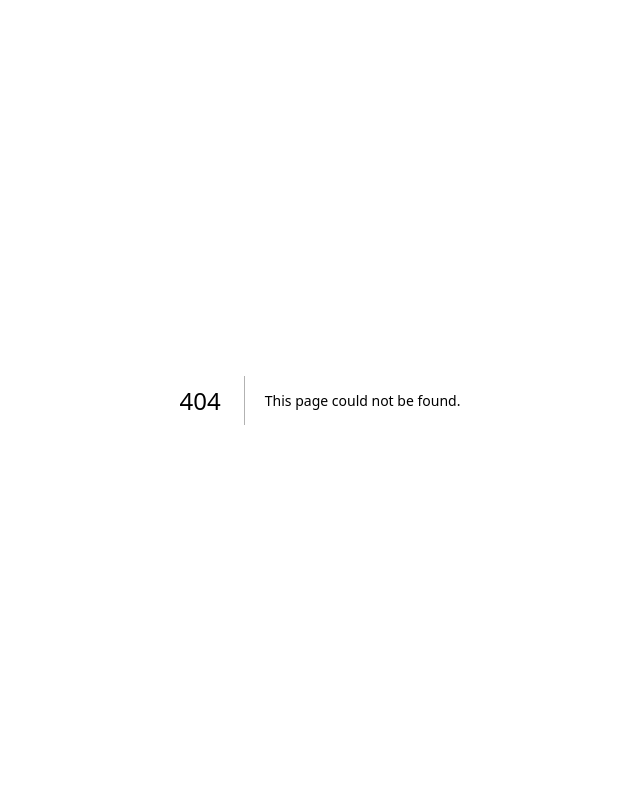
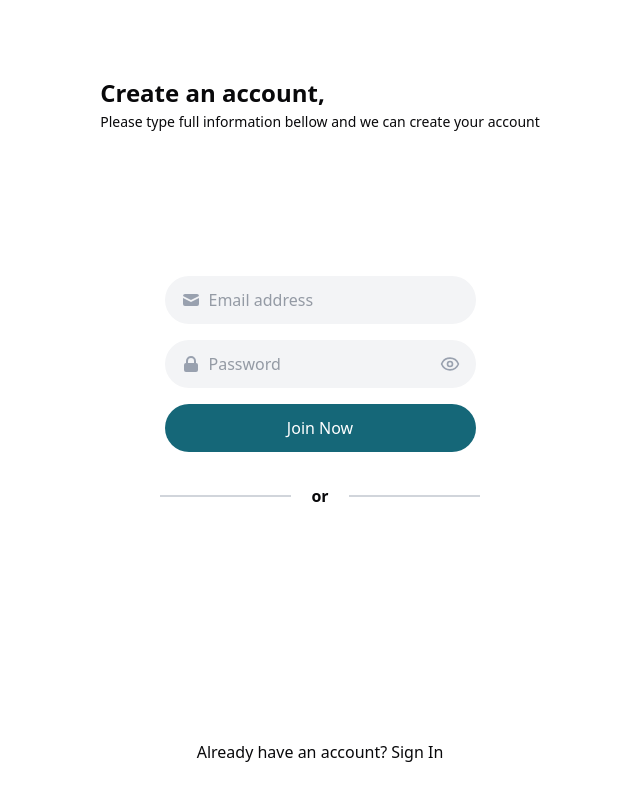
Before and after one commit to Leap-2b/tear-of-code, a Next.js app: page /signup in a window 1280 px wide. Before the commit this address had no page. Shown: the top 800 px of the page, without its empty margins (320-960 px from the left). Built offline with nearby package versions, Linux system fonts and the light colour scheme.

Commit message:
sign up progress 80%

```diff
--- a/src/app/(auth)/login/_compoment/LoginSign-in.tsx
+++ b/src/app/(auth)/login/_compoment/LoginSign-in.tsx
@@ -6,10 +6,8 @@ import { Button } from "@/components/ui/button";
 import {
   Form,
   FormControl,
-  FormDescription,
   FormField,
   FormItem,
-  FormLabel,
   FormMessage,
 } from "@/components/ui/form";
 import { Input } from "@/components/ui/input";
--- a/src/app/(auth)/login/page.tsx
+++ b/src/app/(auth)/login/page.tsx
@@ -1,3 +1,4 @@
+import Link from "next/link";
 import { Googleconfirm } from "./_compoment/Googleconfirm";
 import { ProfileForm } from "./_compoment/LoginSign-in";
 
@@ -16,11 +17,13 @@ const Page = () => {
         <p className="px-5 text-[16px] font-semibold">or</p>
         <div className="w-[50%] h-[0px] border-[1px] border-solid border-[#D1D5DB]"></div>
       </div>
-      <Googleconfirm/>
+      <Googleconfirm />
       <div className="flex w-360px justify-center mt-4">
-        <p>Don’t have an account?</p><button>Join Now</button>
+        <Link href={"/signup"}>
+          <p>Don’t have an account?</p>
+          <button>Join Now</button>
+        </Link>
       </div>
-
     </div>
   );
 };
--- /dev/null
+++ b/src/app/(auth)/signup/_compoments/SignUpInput.tsx
@@ -0,0 +1,124 @@
+"use client";
+import type React from "react";
+import { useState } from "react";
+import { Eye, EyeOff } from "lucide-react";
+type User = {
+  email: string;
+  password: string;
+};
+export function Register() {
+  const [showPassword, setShowPassword] = useState(false);
+  const [formData, setFormData] = useState({
+    email: "",
+    password: "",
+  });
+  {
+    /* fetch data */
+  }
+  async function createUser(formData: User) {
+    const res = await fetch("/api/signup", {
+      method: "POST",
+      headers: {
+        "Content-Type": "application/json",
+      },
+      body: JSON.stringify(formData),
+    });
+    if (!res.ok) {
+      throw new Error("Failed to create user");
+    }
+    const result = await res.json();
+    console.log("User created:", result);
+    console.log(result);
+  }
+
+  {
+    /* input handle */
+  }
+  const handleChange = (e: React.ChangeEvent<HTMLInputElement>) => {
+    const { name, value } = e.target;
+    setFormData((prev) => ({ ...prev, [name]: value }));
+  };
+
+  const handleSubmit = (e: React.FormEvent) => {
+    e.preventDefault();
+    createUser(formData);
+  };
+
+  return (
+    <div className="max-w-[375px] mx-auto p-6">
+      <form onSubmit={handleSubmit} className="space-y-4">
+        {/* Email Input */}
+        <div className="relative">
+          <div className="flex items-center bg-gray-100 rounded-full px-4 py-3">
+            <div className="text-gray-400 mr-2">
+              <svg
+                xmlns="http://www.w3.org/2000/svg"
+                className="h-5 w-5"
+                viewBox="0 0 20 20"
+                fill="currentColor"
+              >
+                <path d="M2.003 5.884L10 9.882l7.997-3.998A2 2 0 0016 4H4a2 2 0 00-1.997 1.884z" />
+                <path d="M18 8.118l-8 4-8-4V14a2 2 0 002 2h12a2 2 0 002-2V8.118z" />
+              </svg>
+            </div>
+            <input
+              type="email"
+              name="email"
+              placeholder="Email address"
+              value={formData.email}
+              onChange={handleChange}
+              className="bg-transparent w-full focus:outline-none text-gray-700"
+            />
+          </div>
+        </div>
+
+        {/* Password Input with Toggle */}
+        <div className="relative">
+          <div className="flex items-center bg-gray-100 rounded-full px-4 py-3">
+            <div className="text-gray-400 mr-2">
+              <svg
+                xmlns="http://www.w3.org/2000/svg"
+                className="h-5 w-5"
+                viewBox="0 0 20 20"
+                fill="currentColor"
+              >
+                <path
+                  fillRule="evenodd"
+                  d="M5 9V7a5 5 0 0110 0v2a2 2 0 012 2v5a2 2 0 01-2 2H5a2 2 0 01-2-2v-5a2 2 0 012-2zm8-2v2H7V7a3 3 0 016 0z"
+                  clipRule="evenodd"
+                />
+              </svg>
+            </div>
+            <input
+              type={showPassword ? "text" : "password"}
+              name="password"
+              placeholder="Password"
+              value={formData.password}
+              onChange={handleChange}
+              className="bg-transparent w-full focus:outline-none text-gray-700"
+            />
+            <button
+              type="button"
+              onClick={() => setShowPassword(!showPassword)}
+              className="text-gray-400 "
+            >
+              {showPassword ? (
+                <EyeOff className="h-5 w-5" />
+              ) : (
+                <Eye className="h-5 w-5" />
+              )}
+            </button>
+          </div>
+        </div>
+
+        {/* Submit Button - Hidden in the screenshot but typically follows a form */}
+        <button
+          type="submit"
+          className="w-full bg-[#156778] hover:bg-[#2e5f69] text-white font-medium py-3 px-4 rounded-full transition duration-200"
+        >
+          Join Now
+        </button>
+      </form>
+    </div>
+  );
+}
--- /dev/null
+++ b/src/app/(auth)/signup/page.tsx
@@ -0,0 +1,31 @@
+import Link from "next/link";
+import { Register } from "./_compoments/SignUpInput";
+
+const Page = () => {
+  return (
+    <div className="min-w-[375px] h-[812px] overflow-hidden flex flex-col justify-between pb-10">
+      <div className="flex flex-col">
+        <header className="my-[75px] mx-auto mb-[120px] min-w-[375px] px-5">
+          <h2 className="text-[24px] font-semibold">Create an account,</h2>
+          <p className="text-[14px] font-normal">
+            Please type full information bellow and we can create your account
+          </p>
+        </header>
+        <Register />
+        <div className="flex w-[360px] px-5 items-center mx-auto my-2">
+          <div className="w-[50%] h-[0px] border-[1px] border-solid border-[#D1D5DB]"></div>
+          <p className="px-5 text-[16px] font-semibold">or</p>
+          <div className="w-[50%] h-[0px] border-[1px] border-solid border-[#D1D5DB]"></div>
+        </div>
+      </div>
+
+      <div className="flex w-[360px] px-5 items-center mx-auto my-2 justify-center gap-1 ">
+        <p>Already have an account?</p>
+        <Link href={"/signup"} className="flex">
+          <button> Sign In</button>
+        </Link>
+      </div>
+    </div>
+  );
+};
+export default Page;
--- a/src/server/db/db.ts
+++ b/src/server/db/db.ts
@@ -5,6 +5,6 @@ export const connectMongoDb = async () => {
     await mongoose.connect(process.env.MONGODB_CONNECTION_URI || "");
     console.log("Mongodb success");
   } catch (error) {
-    console.log("Mongodb error");
+    console.log({Mongodberror: error});
   }
 };
--- a/src/server/utils/password-utils.ts
+++ b/src/server/utils/password-utils.ts
@@ -1,5 +1,4 @@
 import { compareSync, hashSync } from "bcryptjs";
-import jwt from "jsonwebtoken";
 import dotenv from "dotenv";
 
 dotenv.config();
```
Also changed, not shown: 2 other files (tests, documents, lock files or other folders).
